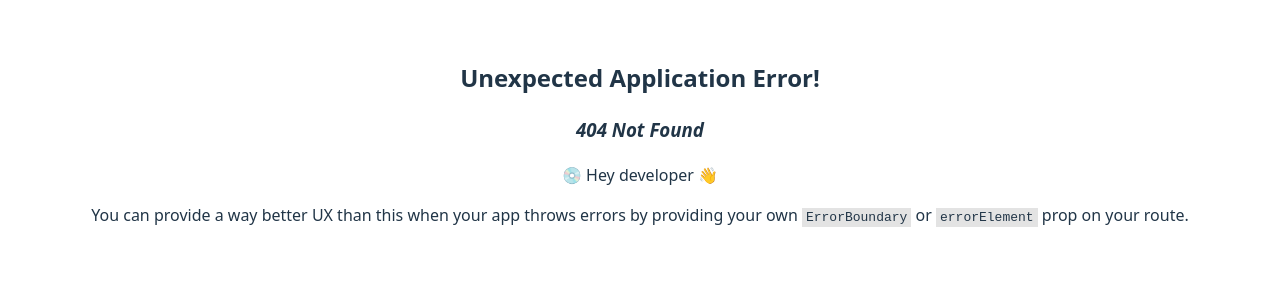
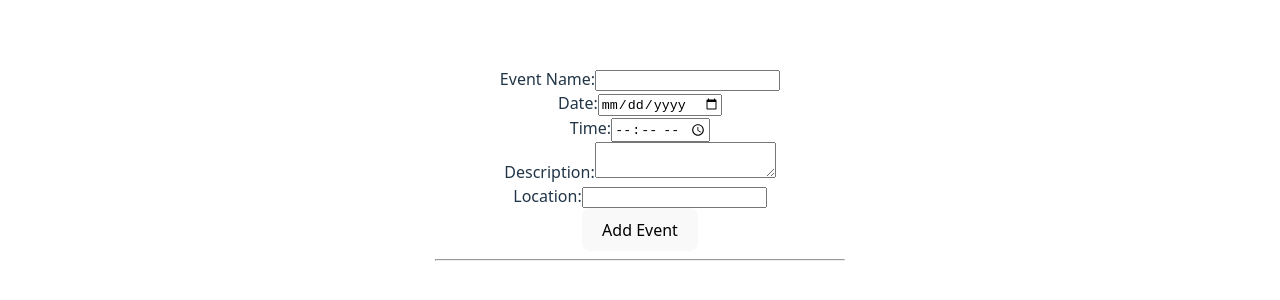
Before and after one commit to roblesmaria/capstone, a React (Vite) app: page /dashboard in a window 1280 px wide. Before the commit this address had no page. Shown: the part 258-558 px from the top of the page. Built offline with nearby package versions, Linux system fonts and the light colour scheme.

Commit message:
add event form created no functionality yet

```diff
--- /dev/null
+++ b/src/components/AddEvent.jsx
@@ -0,0 +1,148 @@
+//import "bootstrap/dist/css/bootstrap.min.css";
+import React, { useContext, useState } from "react";
+import { AppContext } from "../AppContext";
+// import navbar
+import NavBar from "../routes/NavBar";
+
+import { useFormik } from "formik";
+
+const AddEvent = () => {
+  // getting states from app context
+  const {
+    userEmail,
+    setUserEmail,
+    loggedIn,
+    setLoggedIn,
+    password,
+    setPassword,
+    events,
+    setEvents,
+    users,
+    setUsers,
+  } = useContext(AppContext);
+
+  const formik = useFormik({
+    initialValues: {
+      eventName: "",
+      date: "",
+      time: "",
+      description: "",
+      location: "",
+    },
+    validate: (values) => {
+      const errors = {};
+
+      if (!values.eventName) {
+        errors.eventName = "Event Name is required";
+      }
+      if (!values.date) {
+        errors.date = "Date is required";
+      }
+      if (!values.time) {
+        errors.time = "Time is required";
+      }
+      if (!values.description) {
+        errors.description = "Description is required";
+      }
+      if (!values.location) {
+        errors.location = "Location is required";
+      }
+
+      // You can add more complex validation rules here,
+      // e.g., date format validation, time format validation, etc.
+
+      return errors;
+    },
+    onSubmit: (values) => {
+      // Handle form submission, e.g., send data to an API
+      console.log("Event submitted:", values);
+
+      //create event object to store in events
+
+      alert("Event Created!");
+    },
+  });
+
+  return (
+    <form onSubmit={formik.handleSubmit}>
+      <div>
+        <label htmlFor="eventName">Event Name:</label>
+        <input
+          id="eventName"
+          name="eventName"
+          type="text"
+          onChange={formik.handleChange}
+          onBlur={formik.handleBlur}
+          value={formik.values.eventName}
+        />
+        {formik.touched.eventName && formik.errors.eventName ? (
+          <div>{formik.errors.eventName}</div>
+        ) : null}
+      </div>
+
+      <div>
+        <label htmlFor="date">Date:</label>
+        <input
+          id="date"
+          name="date"
+          type="date"
+          onChange={formik.handleChange}
+          onBlur={formik.handleBlur}
+          value={formik.values.date}
+        />
+        {formik.touched.date && formik.errors.date ? (
+          <div>{formik.errors.date}</div>
+        ) : null}
+      </div>
+
+      <div>
+        <label htmlFor="time">Time:</label>
+        <input
+          id="time"
+          name="time"
+          type="time"
+          onChange={formik.handleChange}
+          onBlur={formik.handleBlur}
+          value={formik.values.time}
+        />
+        {formik.touched.time && formik.errors.time ? (
+          <div>{formik.errors.time}</div>
+        ) : null}
+      </div>
+
+      <div>
+        <label htmlFor="description">Description:</label>
+        <textarea
+          id="description"
+          name="description"
+          onChange={formik.handleChange}
+          onBlur={formik.handleBlur}
+          value={formik.values.description}
+        />
+        {formik.touched.description && formik.errors.description ? (
+          <div>{formik.errors.description}</div>
+        ) : null}
+      </div>
+
+      <div>
+        <label htmlFor="location">Location:</label>
+        <input
+          id="location"
+          name="location"
+          type="text"
+          onChange={formik.handleChange}
+          onBlur={formik.handleBlur}
+          value={formik.values.location}
+        />
+        {formik.touched.location && formik.errors.location ? (
+          <div>{formik.errors.location}</div>
+        ) : null}
+      </div>
+
+      <button type="submit">Add Event</button>
+      <hr></hr>
+    </form>
+  );
+};
+
+export default AddEvent;
--- /dev/null
+++ b/src/components/Dashboard.jsx
@@ -0,0 +1,44 @@
+//import "bootstrap/dist/css/bootstrap.min.css";
+import React, { useContext, useState } from "react";
+import { AppContext } from "../AppContext";
+// import navbar
+import NavBar from "../routes/NavBar"; //import the navigation bar component
+import AddEvent from "./AddEvent";
+
+export default function Dashboard() {
+  // getting states from app context
+  const {
+    userEmail,
+    setUserEmail,
+    loggedIn,
+    setLoggedIn,
+    password,
+    setPassword,
+    events,
+    setEvents,
+    users,
+    setUsers,
+  } = useContext(AppContext);
+
+  return (
+    <div>
+      <NavBar />
+
+      <AddEvent />
+
+      {/* <div>
+        {events.map((event) => (
+          <div key={event.id}>
+            <h3>{event.name}</h3>
+            <p>Date: {event.date}</p>
+            <p>Time: {event.time}</p>
+            <p>Location: {event.location}</p>
+            <p>{event.description}</p>
+            <button onClick={() => onEdit(event.id)}>Edit</button>
+            <button onClick={() => onDelete(event.id)}>Delete</button>
+          </div>
+        ))}
+      </div> */}
+    </div>
+  );
+}
--- a/src/main.jsx
+++ b/src/main.jsx
@@ -10,6 +10,7 @@ import { AppContextProvider } from "./AppContext.jsx";
 // Import components
 import Login from "./components/Login.jsx";
 import Register from "./components/Register.jsx";
+import Dashboard from "./components/Dashboard.jsx";
 
 const router = createBrowserRouter([
   {
@@ -24,6 +25,10 @@ const router = createBrowserRouter([
     path: "/register",
     element: <Register />,
   },
+  {
+    path: "/dashboard",
+    element: <Dashboard />,
+  },
 ]);
 
 createRoot(document.getElementById("root")).render(
```
